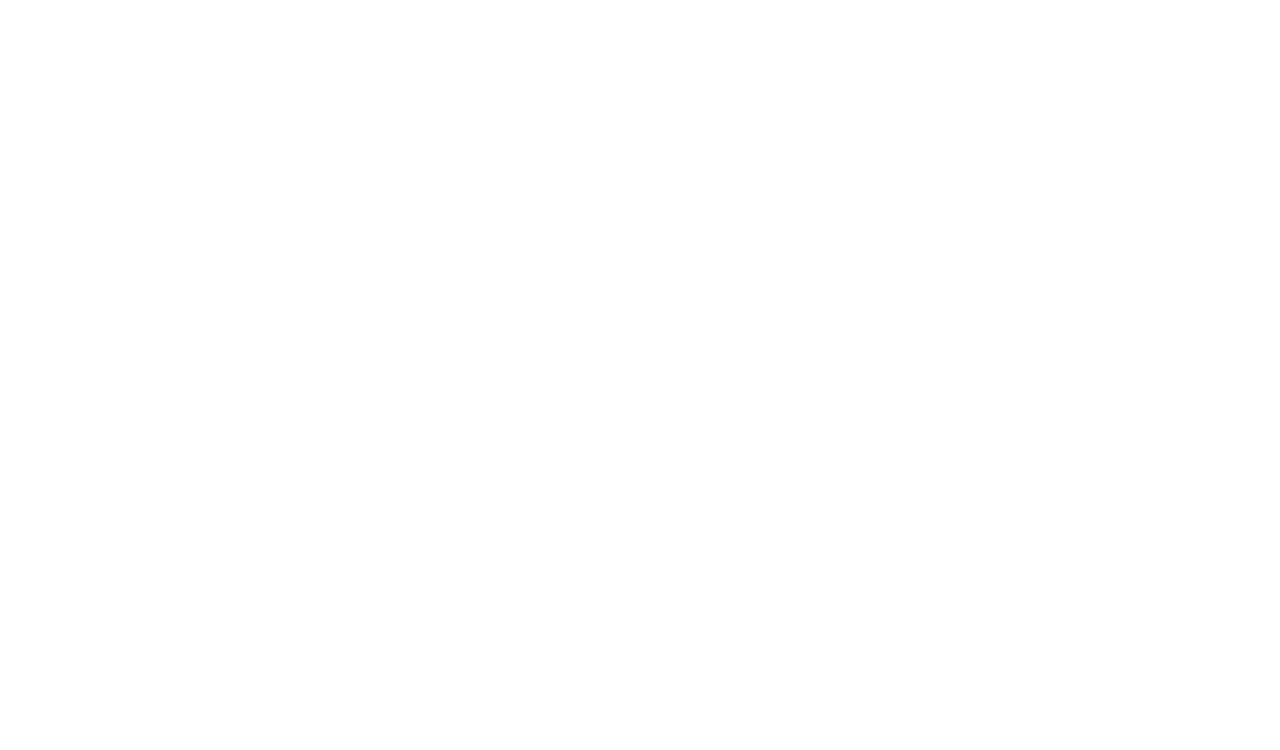
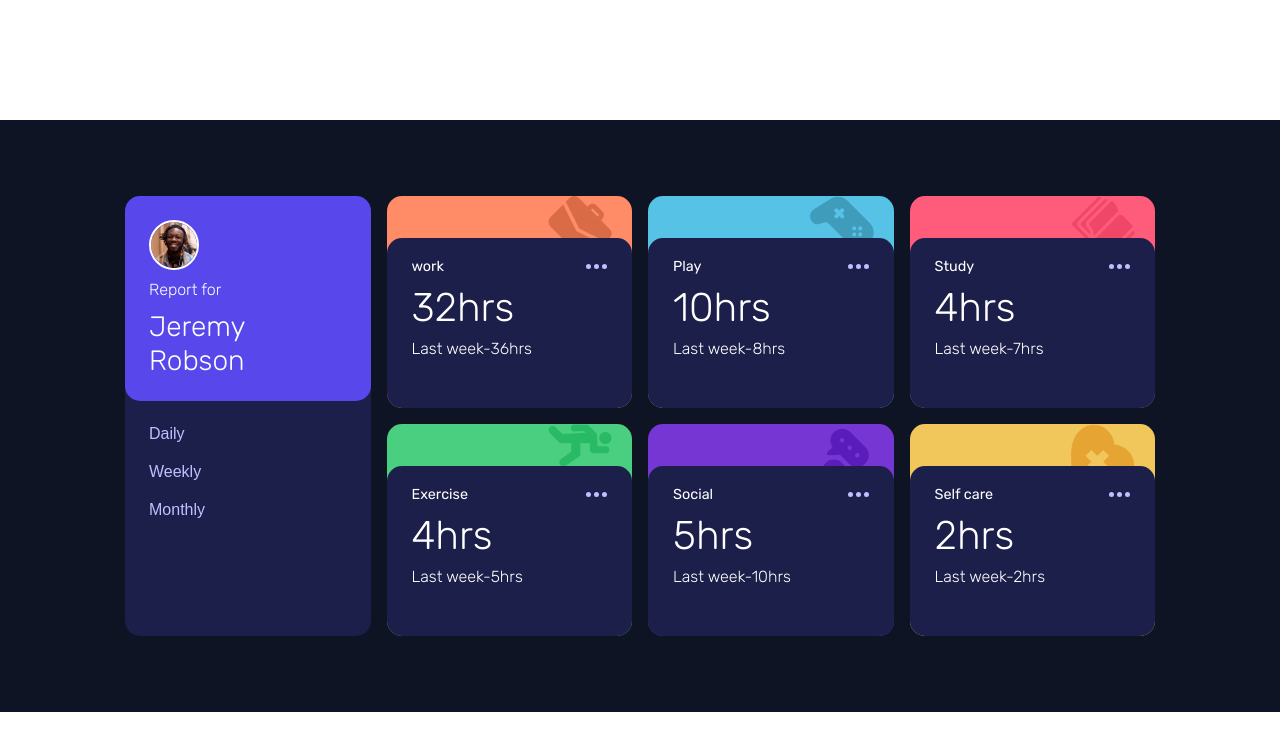
Before and after one commit to sravya-21k/Time_Tracker, a plain HTML site: page index.html in a window 1280 px wide. Drawn offline with Linux system fonts and the light colour scheme.

Commit message:
ferdig html & css

```diff
--- a/index.html
+++ b/index.html
@@ -4,9 +4,106 @@
     <script src="app.js"></script>
     <meta charset="UTF-8" />
     <meta name="viewport" content="width=device-width, initial-scale=1.0" />
+    <link rel="preconnect" href="https://fonts.googleapis.com" />
+    <link rel="preconnect" href="https://fonts.gstatic.com" crossorigin />
+    <link
+      href="https://fonts.googleapis.com/css2?family=Barlow+Semi+Condensed:ital,wght@0,100;0,200;0,300;0,400;0,
+500;0,600;0,700;0,800;0,900;1,100;1,200;1,300;1,400;1,500;1,600;1,700;1,800;1,900&
+family=Rubik:ital,wght@0,300..900;1,300..900&display=swap"
+      rel="stylesheet"
+    />
     <title>Time Tracker</title>
+    <link rel="stylesheet" href="style.css" />
+    <script src="app.js" defer></script>
   </head>
   <body>
     <!-- HTML Goes here! -->
+    <div id="Time-tracker">
+      <div class="grid-container">
+        <div class="header">
+          <div class="Reporter-profile">
+            <img
+              class="profile-img"
+              src="./images/image-jeremy.png"
+              alt="Reporter image"
+            />
+
+            <h1>Report for<span>Jeremy Robson</span></h1>
+          </div>
+          <div class="activity-buttons">
+            <button id="dialy-btn">Daily</button>
+            <button id="weekly-btn">Weekly</button>
+            <button id="monthly-btn">Monthly</button>
+          </div>
+        </div>
+
+        <div class="work-image img">
+          <div class="work section">
+            <div class="title">
+              <h4>work</h4>
+              <img class="dots-icon" src="./images/icon-ellipsis.svg" alt="" />
+            </div>
+            <h2>32hrs</h2>
+            <p>Last week-36hrs</p>
+          </div>
+        </div>
+
+        <div class="play-image img">
+          <div class="play section">
+            <div class="title">
+              <h4>Play</h4>
+              <img class="dots-icon" src="./images/icon-ellipsis.svg" alt="" />
+            </div>
+            <h2>10hrs</h2>
+            <p>Last week-8hrs</p>
+          </div>
+        </div>
+
+        <div class="study-image img">
+          <div class="study section">
+            <div class="title">
+              <h4>Study</h4>
+              <img class="dots-icon" src="./images/icon-ellipsis.svg" alt="" />
+            </div>
+            <h2>4hrs</h2>
+            <p>Last week-7hrs</p>
+          </div>
+        </div>
+
+        <div class="exercise-image img">
+          <div class="exercise section">
+            <div class="title">
+              <h4>Exercise</h4>
+
+              <img class="dots-icon" src="./images/icon-ellipsis.svg" alt="" />
+            </div>
+            <h2>4hrs</h2>
+            <p>Last week-5hrs</p>
+          </div>
+        </div>
+
+        <div class="social-image img">
+          <div class="social section">
+            <div class="title">
+              <h4>Social</h4>
+
+              <img class="dots-icon" src="./images/icon-ellipsis.svg" alt="" />
+            </div>
+            <h2>5hrs</h2>
+            <p>Last week-10hrs</p>
+          </div>
+        </div>
+        <div class="Selfcare-image img">
+          <div class="self Care section">
+            <div class="title">
+              <h4>Self care</h4>
+              <img class="dots-icon" src="./images/icon-ellipsis.svg" alt="" />
+            </div>
+            <h2>2hrs</h2>
+            <p>Last week-2hrs</p>
+          </div>
+        </div>
+      </div>
+    </div>
   </body>
 </html>
--- /dev/null
+++ b/style.css
@@ -0,0 +1,211 @@
+* {
+  margin: 0;
+  padding: 0;
+  box-sizing: border-box;
+}
+
+body {
+  font-family: "Rubik", sans-serif;
+  margin: auto;
+  display: flex;
+  flex-direction: column;
+  align-items: center;
+  justify-content: center;
+  min-height: 100vh;
+  margin-top: 1em;
+  max-width: 1440px;
+  gap: 5px;
+}
+#Time-tracker {
+  background-color: hsl(226, 43%, 10%);
+  width: 100%;
+  height: auto;
+  display: flex;
+  align-items: center;
+  justify-content: center;
+  padding: 1em 0;
+}
+.grid-container {
+  display: grid;
+  height: 520px;
+  gap: 1em;
+  grid-template-columns: 1fr 1fr 1fr 1fr;
+  grid-template-rows: 1fr 1fr;
+  width: 100%;
+  max-width: 1110px;
+  margin: 20px;
+  padding: 2.5em;
+}
+.profile-img {
+  width: 50px;
+  border-radius: 100%;
+  border: 2px solid white;
+  margin-right: 1.3em;
+}
+
+.Reporter-profile {
+  background: hsl(246, 80%, 60%);
+  display: flex;
+  flex-direction: column;
+  align-items: flex-start;
+  padding: 1.5em;
+  border-radius: 15px;
+}
+h1 {
+  display: flex;
+  flex-direction: column;
+  font-size: 1em;
+  text-align: start;
+  line-height: 2.5em;
+  font-weight: 100;
+  color: white;
+}
+span {
+  line-height: 1.2em;
+  font-weight: 300;
+  font-size: 28px;
+  color: white;
+}
+h2 {
+  font-size: 2.5em;
+  font-weight: 100;
+}
+
+.activity-buttons {
+  display: flex;
+  flex-direction: column;
+  justify-content: space-around;
+  align-items: start;
+  line-height: 1.5px;
+  padding: 1.5em;
+  gap: 20px;
+  border-radius: 15px;
+}
+button {
+  border: none;
+
+  background: none;
+
+  color: hsl(236, 100%, 87%);
+  font-size: 1em;
+  font-weight: 100;
+  cursor: pointer;
+}
+.header {
+  background-color: hsl(235, 46%, 20%);
+  border-radius: 15px;
+  width: 100%;
+  grid-row: span 2;
+}
+
+.title {
+  width: 100%;
+  display: flex;
+  align-items: center;
+  justify-content: space-between;
+}
+
+h4 {
+  font-size: 1.5em;
+  font-weight: 400;
+  font-size: 0.9em;
+}
+.dots-icon {
+  height: 5px;
+}
+p {
+  font-size: 1em;
+  font-weight: 100;
+}
+.section {
+  width: 100%;
+  height: 80%;
+  border-radius: 15px;
+  background-color: hsl(235, 46%, 20%);
+  display: flex;
+  flex-direction: column;
+  align-items: start;
+  justify-content: space-between;
+  padding: 20px 25px 50px;
+
+  color: white;
+  grid-column: span 1;
+}
+.work section {
+  grid-column: 2 / 3;
+  grid-row: 1 / 2;
+}
+.exercise section {
+  grid-column: 2 / 3;
+  grid-row: 1 / 2;
+}
+.img {
+  width: 100%;
+  height: 100%;
+  background-repeat: no-repeat;
+  background-position: top 0px right 20px;
+  border-radius: 15px;
+  position: relative;
+  background-size: 4em;
+  margin-bottom: -1em;
+  z-index: 0;
+  display: flex;
+  flex-direction: column;
+  justify-content: end;
+  background-color: hsl(15, 100%, 70%);
+  background-image: url(./images/icon-work.svg);
+}
+.work-image {
+  background-color: hsl(15, 100%, 70%);
+  background-image: url(./images/icon-work.svg);
+}
+
+.play-image {
+  background-color: hsl(195, 74%, 62%);
+  background-image: url(./images/icon-play.svg);
+}
+.study-image {
+  background-color: hsl(348, 100%, 68%);
+  background-image: url(./images/icon-study.svg);
+}
+.exercise-image {
+  background-color: hsl(145, 58%, 55%);
+  background-image: url(./images/icon-exercise.svg);
+}
+.social-image {
+  background-color: hsl(264, 64%, 52%);
+  background-image: url(./images/icon-social.svg);
+}
+.Selfcare-image {
+  background-color: hsl(43, 84%, 65%);
+  background-image: url(./images/icon-self-care.svg);
+}
+
+@media only screen and (max-width: 375px) {
+  body {
+    background-color: hsl(226, 43%, 10%);
+    margin: 0;
+    min-height: 100vh; /* Ensure body spans the full viewport height */
+    width: 100%;
+    display: flex;
+    gap: 10px;
+  }
+  .grid-container {
+    grid-template-columns: 1fr;
+    grid-template-rows: repeat(6, auto);
+    gap: 1.5em;
+    padding: 1em;
+    width: 100%;
+  }
+}
+
+@media only screen and(min-width: 1440px) {
+  .grid-container {
+    grid-template-columns: repeat(4, 1fr);
+    gap: 2em;
+    padding: 2em;
+  }
+  #Time-tracker {
+    padding: 2em 0;
+  }
+}
```
